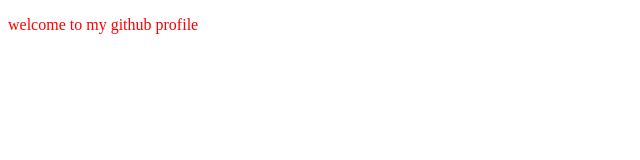
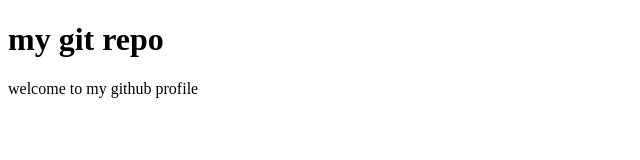
Before and after one commit to ZahidXTechie/localrepo, a plain HTML site: page index.html in a window 1280 px wide. Shown: the whole page, without its empty margins (0-640 px from the left). Drawn offline with Linux system fonts and the light colour scheme.

Commit message:
changed intro

```diff
--- a/index.html
+++ b/index.html
@@ -4,9 +4,10 @@
     <meta charset="UTF-8">
     <meta name="viewport" content="width=device-width, initial-scale=1.0">
     <title>Document</title>
-    <link href="style.css" rel="stylesheet" type="text/css">
+
 </head>
 <body>
+    <h1>my git repo</h1>
     <p> welcome to my github profile
     </p>
 </body>
```
